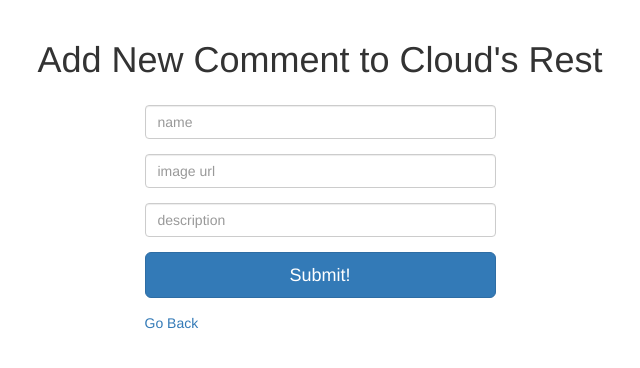
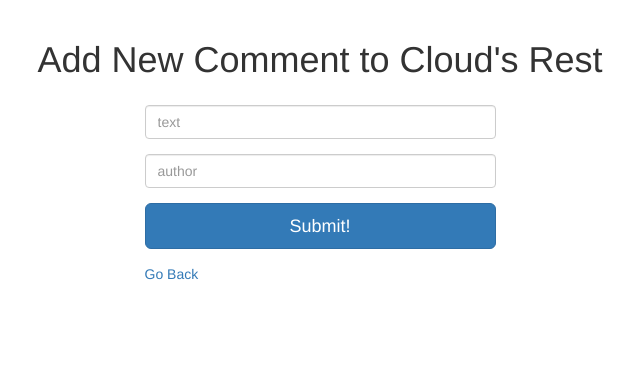
Before and after one commit to Zeztron/yelpcamp, a Node server app: page /campgrounds/600000000000000000000002/comments/new in a window 1280 px wide. Shown: the part 52-420 px from the top of the page, without its empty margins (320-960 px from the left). Run offline with Node 20, Linux system fonts and the light colour scheme; data comes from the database, SQL or seed files in the repository; some libraries are stand-ins or nearby versions.

Commit message:
Added comment page

```diff
--- a/views/comments/new.ejs
+++ b/views/comments/new.ejs
@@ -6,13 +6,10 @@
         <div style = "width: 30%; margin: 25px auto;">
             <form action="/campgrounds/<%= campground._id %>/comments" method="POST">
                 <div class="form-group">
-                    <input class="form-control" type="text" name="name" placeholder="name">
+                    <input class="form-control" type="text" name="comment[text]" placeholder="text">
                 </div>
                 <div class="form-group">
-                   <input class="form-control" type="text" name="image" placeholder="image url">
-                </div>
-                <div class="form-group">
-                   <input class="form-control" type="text" name="description" placeholder="description">
+                   <input class="form-control" type="text" name="comment[author]" placeholder="author">
                 </div>
                 <div class="form-group">
                     <button class="btn btn-lg btn-primary btn-block">Submit!</button>
```
